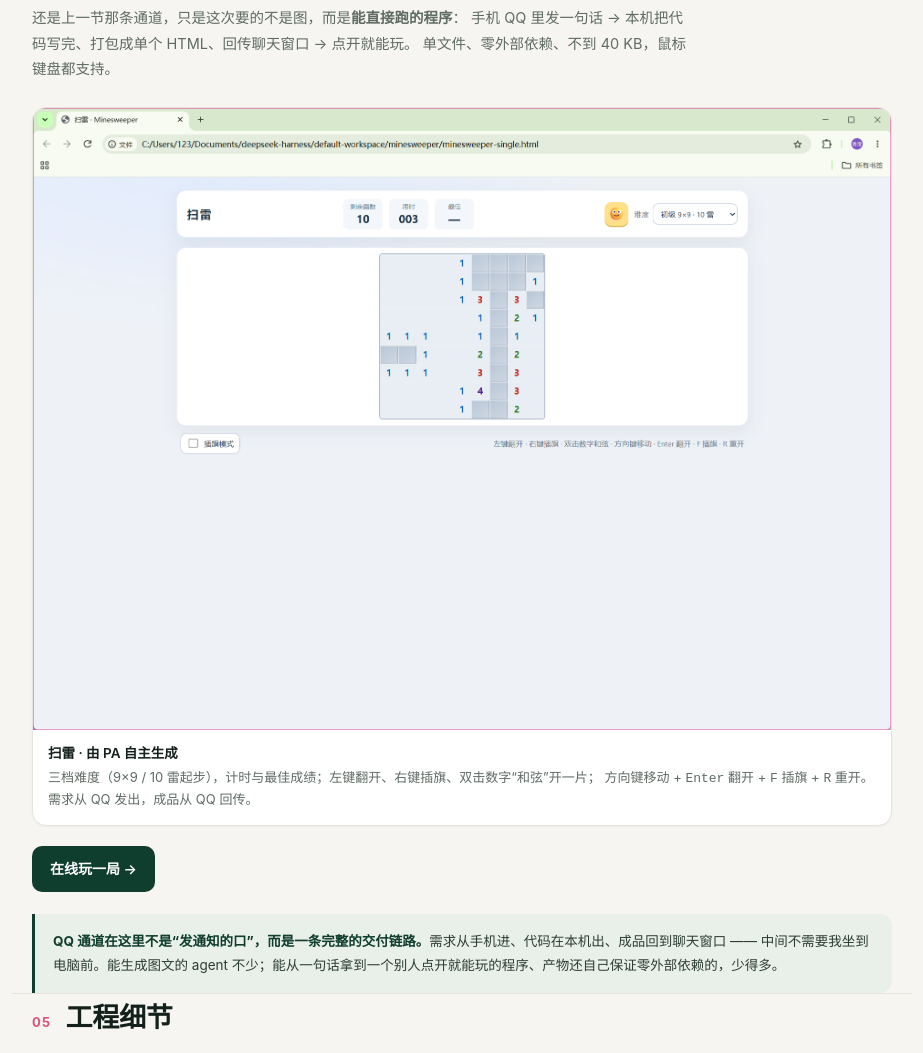
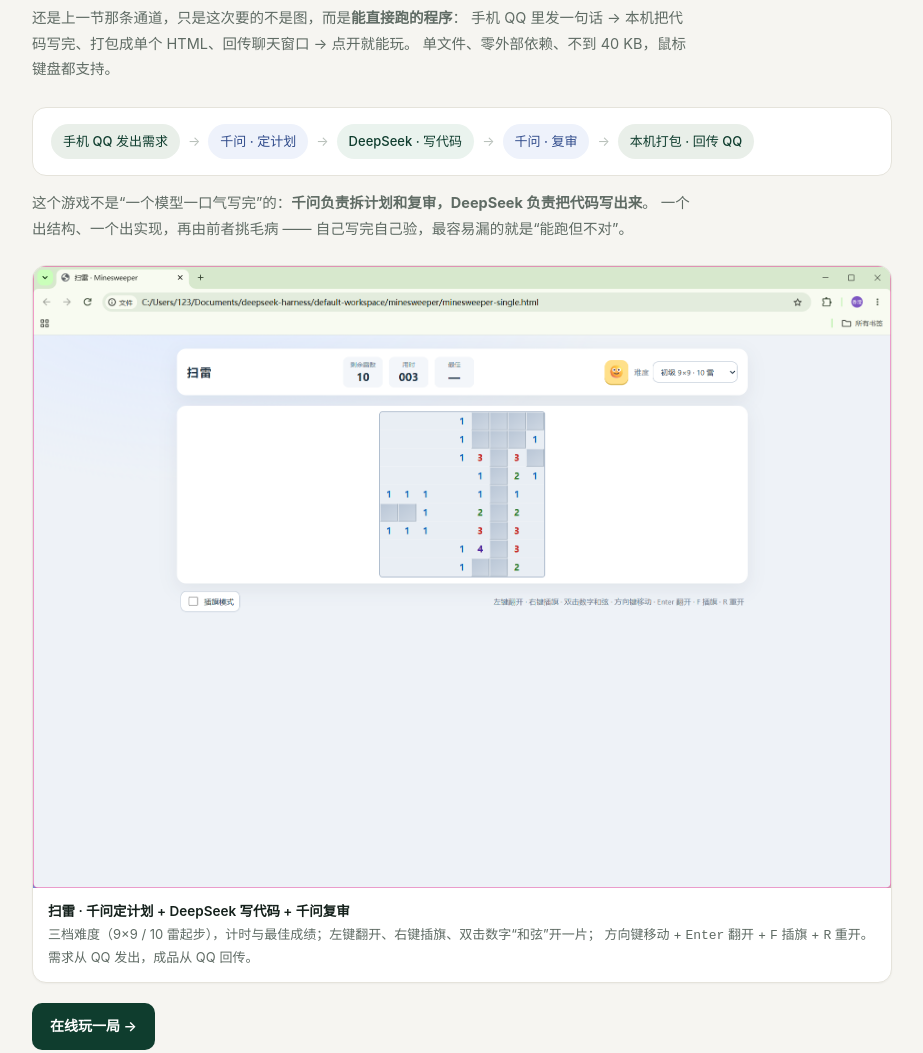
Before and after one commit to seele430/seele430.github.io, a plain HTML site: page index.html in a window 1280 px wide. Shown: the part 5024-6077 px from the top of the page, without its empty margins (178-1101 px from the left). Drawn offline with Linux system fonts and the light colour scheme.

Commit message:
扫雷一节补充双模型协作：千问定计划与复审、DeepSeek 写代码

```diff
--- a/index.html
+++ b/index.html
@@ -77,6 +77,12 @@
   .big-link{display:inline-block; background:var(--green); color:#fff; border:0; border-radius:10px; padding:11px 18px; font-size:14px; font-weight:600}
   .big-link:hover{opacity:.9}
   .fineprint{margin-top:18px; font-size:12.5px; line-height:1.8; color:#8a938c}
+
+  .flow{display:flex; flex-wrap:wrap; align-items:center; gap:8px; margin:22px 0 6px; padding:16px 18px; background:var(--card); border:1px solid var(--line); border-radius:14px}
+  .flow .step{font-size:13px; padding:6px 12px; border-radius:999px; background:var(--green-soft); color:var(--green); font-weight:500; white-space:nowrap}
+  .flow .step.qwen{background:#eef2fb; color:#2f4a8a}
+  .flow .step.ds{background:#eaf3ee; color:var(--green)}
+  .flow .arrow{color:#b9c1bb; font-size:13px}
 
   @media (max-width:520px){
     header.hero{padding:44px 0 34px}
@@ -236,10 +242,21 @@
     手机 QQ 里发一句话 → 本机把代码写完、打包成单个 HTML、回传聊天窗口 → 点开就能玩。
     单文件、零外部依赖、不到 40 KB，鼠标键盘都支持。
   </p>
+  <div class="flow">
+    <span class="step">手机 QQ 发出需求</span><span class="arrow">→</span>
+    <span class="step qwen">千问 · 定计划</span><span class="arrow">→</span>
+    <span class="step ds">DeepSeek · 写代码</span><span class="arrow">→</span>
+    <span class="step qwen">千问 · 复审</span><span class="arrow">→</span>
+    <span class="step">本机打包 · 回传 QQ</span>
+  </div>
+  <p class="sec-lead" style="margin:14px 0 24px">
+    这个游戏不是“一个模型一口气写完”的：<strong>千问负责拆计划和复审，DeepSeek 负责把代码写出来</strong>。
+    一个出结构、一个出实现，再由前者挑毛病 —— 自己写完自己验，最容易漏的就是“能跑但不对”。
+  </p>
   <figure>
     <a href="images/game-minesweeper.png" target="_blank"><img src="images/game-minesweeper.png" alt="扫雷游戏界面" loading="lazy"></a>
     <figcaption>
-      <b>扫雷 · 由 PA 自主生成</b>三档难度（9×9 / 10 雷起步），计时与最佳成绩；左键翻开、右键插旗、双击数字“和弦”开一片；
+      <b>扫雷 · 千问定计划 + DeepSeek 写代码 + 千问复审</b>三档难度（9×9 / 10 雷起步），计时与最佳成绩；左键翻开、右键插旗、双击数字“和弦”开一片；
       方向键移动 + <code>Enter</code> 翻开 + <code>F</code> 插旗 + <code>R</code> 重开。需求从 QQ 发出，成品从 QQ 回传。
     </figcaption>
   </figure>
@@ -247,7 +264,7 @@
     <a class="big-link" href="minesweeper.html" target="_blank" rel="noopener">在线玩一局 →</a>
   </div>
   <div class="note">
-    <b>QQ 通道在这里不是“发通知的口”，而是一条完整的交付链路。</b>需求从手机进、代码在本机出、成品回到聊天窗口 ——
+    <b>一条通道 + 两个模型 = 一条完整的交付链路。</b>需求从手机进、计划由千问拆、代码由 DeepSeek 写、复审回到千问，成品再回到聊天窗口 ——
     中间不需要我坐到电脑前。能生成图文的 agent 不少；能从一句话拿到一个别人点开就能玩的程序、产物还自己保证零外部依赖的，少得多。
   </div>
 </section>
```
